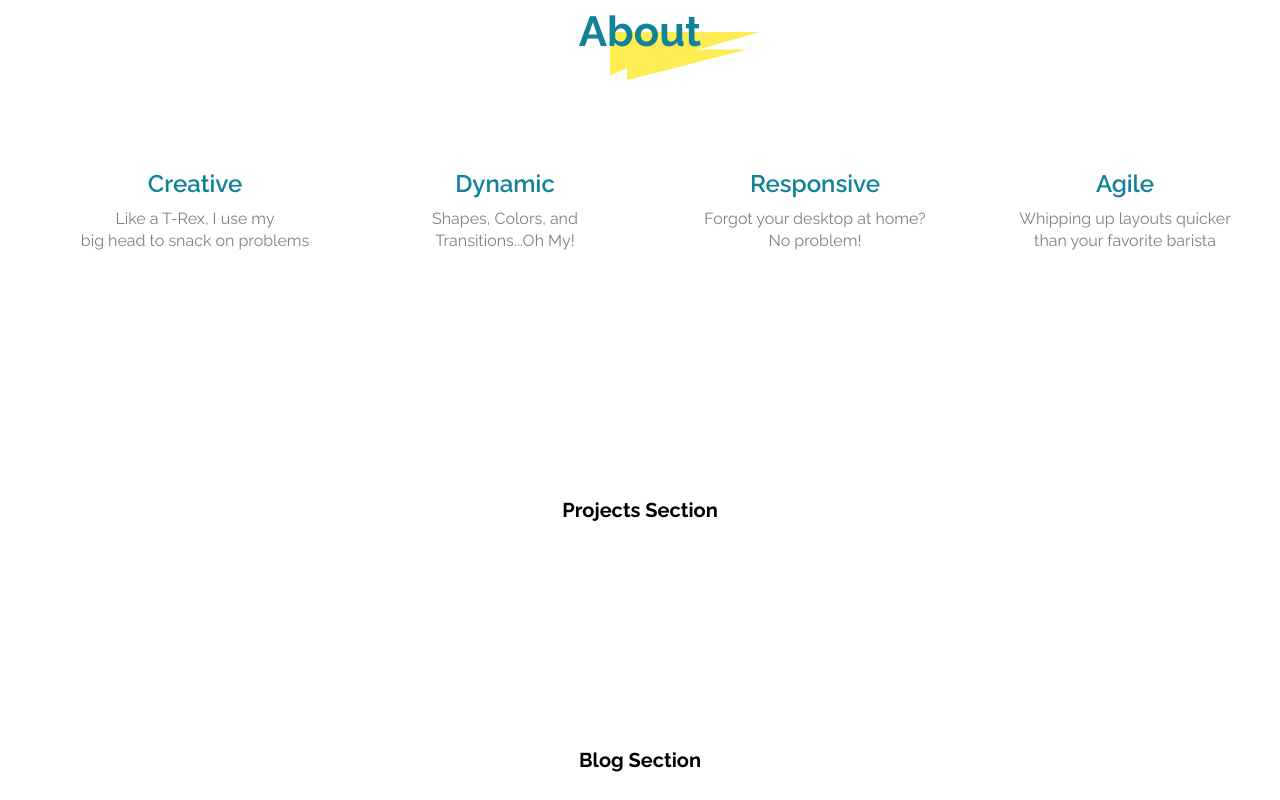
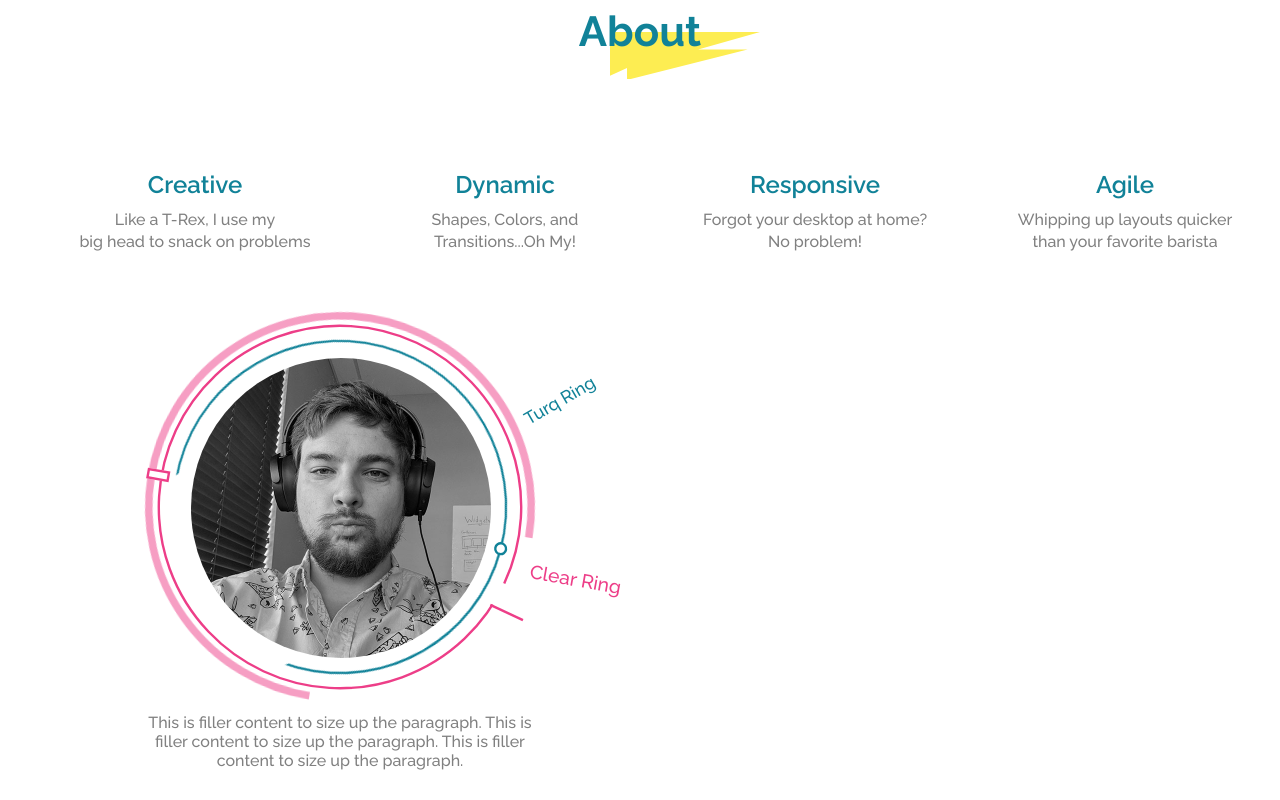
Before and after one commit to KevinGrant12/Portfolio, a React (Create React App) app: page / in a window 1280 px wide. Shown: the part 920-1720 px from the top of the page. Built offline with nearby package versions, Linux system fonts and the light colour scheme; a web font is replaced by a local one.

Commit message:
Added bio section with some of animations

```diff
--- a/src/App.js
+++ b/src/App.js
@@ -1,13 +1,11 @@
 import React from 'react';
 import Hero from './components/Hero/Hero';
-import Nav from './components/Nav/Nav';
 import About from './components/About/About';
 import Projects from './components/Projects/Projects';
 import Blog from './components/Blog/Blog';
 import Contact from './components/Contact/Contact';
 import Footer from './components/Footer/Footer';
 import './App.css';
-import 'normalize.css';
 // import logo from './logo.svg';
 // <img src={logo} className="App-logo" alt="logo" />
 
--- a/src/components/About/About.css
+++ b/src/components/About/About.css
@@ -1,11 +1,10 @@
 .About {
-  padding: 10rem 0;
+  padding-top: 47px;
 }
 
 .About-header h1 {
   position: relative;
   color: var(--turq);
-  margin-bottom: 8rem;
 }
 
 .About-shape {
@@ -16,41 +15,20 @@
   transform: translateX(-20%);
 }
 
-ul.About-features {
-  list-style: none;
-  display: grid;
-  justify-content: space-evenly;
+.About-child-wrap {
+  display: flex;
+  align-items: center;
 }
 
-ul.About-features li {
-  display: flex;
-  flex-direction: column;
-  text-align: center;
-  padding: var(--large);
+.About-child-wrap > * {
+  width: 50%;
 }
 
-ul.About-features li h3 {
-  color: var(--turq);
-  font-size: var(--large);
-  font-weight: 600;
-  margin: 1rem 0;
-}
-
-ul.About-features li p {
-  color: grey;
-  font-size: 16px;
-  margin: 0;
-  line-height: 2.2rem;
-}
-
-@media (min-width: 768px) {
-  ul.About-features {
-    grid-template-columns: 1fr 1fr;
+@media (max-width: 991px) {
+  .About-child-wrap {
+    flex-direction: column;
+  }
+  .About-child-wrap > * {
+    width: 100%;
   }
 }
-
-@media (min-width: 992px) {
-  ul.About-features {
-    grid-template-columns: repeat(4, 1fr);
-  }
-}
--- a/src/components/About/About.js
+++ b/src/components/About/About.js
@@ -1,6 +1,9 @@
 import React from 'react';
 import './About.css';
 import { ReactComponent as Shape } from './shape-yellow.svg';
+import Bio from './Bio/Bio';
+import Features from './Features/Features';
+import Skills from './Skills/Skills';
 
 const About = () => (
   <section className="About">
@@ -8,31 +11,10 @@ const About = () => (
       <Shape className="About-shape" />
       <h1>About</h1>
     </div>
-    <ul className="About-features">
-      <li>
-        <h3>Creative</h3>
-        <p>Like a T-Rex, I use my <br/>big head to snack on problems</p>
-      </li>
-      <li>
-        <h3>Dynamic</h3>
-        <p>Shapes, Colors, and <br/>Transitions...Oh My!</p>
-      </li>
-      <li>
-        <h3>Responsive</h3>
-        <p>Forgot your desktop at home? <br/>No problem!</p>
-      </li>
-      <li>
-        <h3>Agile</h3>
-        <p>Whipping up layouts quicker <br/>than your favorite barista</p>
-      </li>
-    </ul>
-    <div className="About-main">
-      <div className="About-bio">
-
-      </div>
-      <ul className="About-skills">
-
-      </ul>
+    <Features />
+    <div className="About-child-wrap">
+      <Bio />
+      <Skills />
     </div>
   </section>
 );
--- /dev/null
+++ b/src/components/About/Bio/Bio.css
@@ -0,0 +1,175 @@
+.Bio {
+  display: flex;
+  flex-direction: column;
+  align-items: center;
+  padding: 0 4rem;
+}
+
+.Bio-img-wrap {
+  position: relative;
+  width: 300px;
+  height: 300px;
+  margin-bottom: 4rem;
+}
+
+.Bio-img-wrap__ring {
+  position: absolute;
+  top: 0;
+  left: 0;
+  content: '';
+  width: 100%;
+  height: 100%;
+  border-radius: 50%;
+}
+
+/* Yellow Ring */
+.Bio-img-wrap__ring.ring-yellow {
+  border: 6px solid var(--pink);
+  animation: rotateYellow 90s infinite alternate;
+  opacity: 0.5;
+}
+
+.Bio-img-wrap__ring.ring-yellow:before {
+  content: '';
+  position: absolute;
+  top: 50%;
+  right: 0;
+  height: 200px;
+  width: 50px;
+  background: white;
+  transform: translateX(10px);
+}
+
+.Bio-img-wrap__ring.ring-yellow:after {
+  content: '';
+  position: absolute;
+  top: 50%;
+  right: 0;
+  height: 200px;
+  width: 80px;
+  background: white;
+  transform: translate(-10px, 20px) rotate(90deg);
+}
+
+@keyframes rotateYellow {
+  from {
+    transform: translate(-6px,-6px) scale(1.25) rotate(0);
+  }
+  to {
+    transform: translate(-6px,-6px) scale(1.25) rotate(180deg);
+  }
+}
+
+/* Blue Ring */
+.Bio-img-wrap__ring.ring-turq {
+  border: 2px solid var(--turq);
+  transform: translate(-2px, -2px) scale(1.1) rotate(-30deg);
+}
+
+.Bio-img-wrap__ring.ring-turq:before {
+  content: '';
+  position: absolute;
+  top: 50%;
+  left: 0;
+  width: 100px;
+  height: 200px;
+  background: white;
+  transform: translate(-10px, -50%);
+  border-radius: 50%;
+}
+
+.Bio-img-wrap__ring.ring-turq p {
+  position: absolute;
+  color: var(--turq);
+  top: 50%;
+  right: 0;
+  transform: translate(150%,-50%);
+}
+
+/* Pink Ring */
+.Bio-img-wrap__ring.ring-pink {
+  border: 2px solid var(--pink);
+  transform: translate(-2px, -2px) scale(1.2) rotate(25deg);
+}
+
+.Bio-img-wrap__ring.ring-pink:before {
+  content: '';
+  position: absolute;
+  top: 50%;
+  right: 0;
+  width: 5px;
+  height: 20px;
+  background: white;
+  transform: translateX(calc(100% - 2px));
+}
+
+.Bio-img-wrap__ring.ring-pink:after {
+  content: '';
+  position: absolute;
+  top: 50%;
+  right: 0;
+  width: 30px;
+  height: 20px;
+  transform: translateX(calc(100% - 2px));
+  border-bottom: 2px solid var(--pink);
+}
+
+.Bio-img-wrap__ring.ring-pink p {
+  position: absolute;
+  top: 50%;
+  right: 0;
+  color: var(--pink);
+  transform: translate(130%, -160%);
+}
+
+/* Clear Ring */
+.Bio-img-wrap__ring.ring-clear {
+  transform: scale(1.2) rotate(10deg);
+}
+.Bio-img-wrap__ring.ring-clear p {
+  position: absolute;
+  top: 50%;
+  right: 0;
+  color: var(--pink);
+  transform: translateX(120%);
+}
+.Bio-img-wrap__ring.ring-clear:before {
+  content: '';
+  position: absolute;
+  top: 50%;
+  left: 0;
+  transform: translate(-70%, -50%);
+  width: 1.5rem;
+  height: 5px;
+  background: white;
+  border: 2px solid var(--pink);
+}
+
+.Bio-img-wrap__ring.ring-clear:after {
+  content: '';
+  position: absolute;
+  top: 50%;
+  right: 0;
+  transform: translate(-60%, 50%);
+  width: 7px;
+  height: 7px;
+  background: white;
+  border: 2px solid var(--turq);
+  border-radius: 50%;
+}
+
+.Bio-img-wrap img {
+  position: relative;
+  display: flex;
+  object-fit: cover;
+  width: 100%;
+  height: 100%;
+  border-radius: 50%;
+  border: 3px solid transparent;
+  transform: translate(-2px, -2px);
+}
+
+.Bio > p {
+  position: relative;
+  max-width: 70%;
+}
--- /dev/null
+++ b/src/components/About/Bio/Bio.js
@@ -0,0 +1,23 @@
+import React from 'react';
+import './Bio.css';
+import portrait from './portrait.jpg';
+
+const Bio = () => (
+  <section className="Bio">
+  <div className="Bio-img-wrap">
+      <div className="Bio-img-wrap__ring ring-yellow"></div>
+      <div className="Bio-img-wrap__ring ring-turq">
+        <p>Turq Ring</p>
+      </div>
+      <div className="Bio-img-wrap__ring ring-pink">
+      </div>
+      <div className="Bio-img-wrap__ring ring-clear">
+        <p>Clear Ring</p>
+      </div>
+      <img src={portrait} alt=""/>
+    </div>
+    <p>This is filler content to size up the paragraph. This is filler content to size up the paragraph. This is filler content to size up the paragraph.</p>
+  </section>
+);
+
+export default Bio;
--- /dev/null
+++ b/src/components/About/Features/Features.css
@@ -0,0 +1,39 @@
+.Features {
+  list-style: none;
+  display: grid;
+  justify-content: space-evenly;
+  margin-bottom: 8rem;
+}
+
+.Features li {
+  display: flex;
+  flex-direction: column;
+  text-align: center;
+  padding: var(--large);
+}
+
+.Features li h3 {
+  color: var(--turq);
+  font-size: var(--large);
+  font-weight: 600;
+  margin: 1rem 0;
+}
+
+.Features li p {
+  color: grey;
+  font-size: 16px;
+  margin: 0;
+  line-height: 2.2rem;
+}
+
+@media (min-width: 768px) {
+  .Features {
+    grid-template-columns: 1fr 1fr;
+  }
+}
+
+@media (min-width: 992px) {
+  .Features {
+    grid-template-columns: repeat(4, 1fr);
+  }
+}
--- /dev/null
+++ b/src/components/About/Features/Features.js
@@ -0,0 +1,25 @@
+import React from 'react';
+import './Features.css';
+
+const Features = () => (
+  <ul className="Features">
+    <li>
+      <h3>Creative</h3>
+      <p>Like a T-Rex, I use my <br/>big head to snack on problems</p>
+    </li>
+    <li>
+      <h3>Dynamic</h3>
+      <p>Shapes, Colors, and <br/>Transitions...Oh My!</p>
+    </li>
+    <li>
+      <h3>Responsive</h3>
+      <p>Forgot your desktop at home? <br/>No problem!</p>
+    </li>
+    <li>
+      <h3>Agile</h3>
+      <p>Whipping up layouts quicker <br/>than your favorite barista</p>
+    </li>
+  </ul>
+);
+
+export default Features;
--- /dev/null
+++ b/src/components/About/Skills/Skills.css
@@ -0,0 +1,8 @@
+.Skills {
+  display: flex;
+  align-items: center;
+}
+
+.Skills > * {
+  width: 50%;
+}
--- /dev/null
+++ b/src/components/About/Skills/Skills.js
@@ -0,0 +1,12 @@
+import React from 'react';
+import './Skills.css';
+
+const Skills = () => (
+  <div className="Skills">
+    <ul className="Skills-skills">
+
+    </ul>
+  </div>
+);
+
+export default Skills;
--- a/src/components/Nav/Nav.css
+++ b/src/components/Nav/Nav.css
@@ -4,7 +4,8 @@
   display: flex;
   background: var(--yellow);
   width: 100%;
-  transform: translateY(100%)
+  transform: translateY(100%);
+  z-index: 99;
 }
 
 .Nav.fixed {
--- a/src/index.css
+++ b/src/index.css
@@ -1,4 +1,4 @@
-/* @import-normalize; */
+@import-normalize;
 
 html {
   font-size: 62.5%;
@@ -12,6 +12,18 @@ body {
     font-family: 'Raleway', sans-serif;
   -webkit-font-smoothing: antialiased;
   -moz-osx-font-smoothing: grayscale;
+}
+
+h1 {
+  font-weight: 700;
+  font-size: var(--super);
+  margin: 8rem 0;
+}
+
+p {
+  font-size: 16px;
+  color: grey;
+  font-weight: 500;
 }
 
 code {
@@ -44,7 +56,6 @@ button:disabled {
 
   /* Breakpoints */
   --desktop: 45rem;
-
 }
 
 .container  {
@@ -60,8 +71,3 @@ button:disabled {
 .header {
   position: relative;
 }
-
-.header h1 {
-  font-weight: 700;
-  font-size: var(--super);
-}
```
Also changed, not shown: src/components/About/Bio/portrait.jpg (added).
